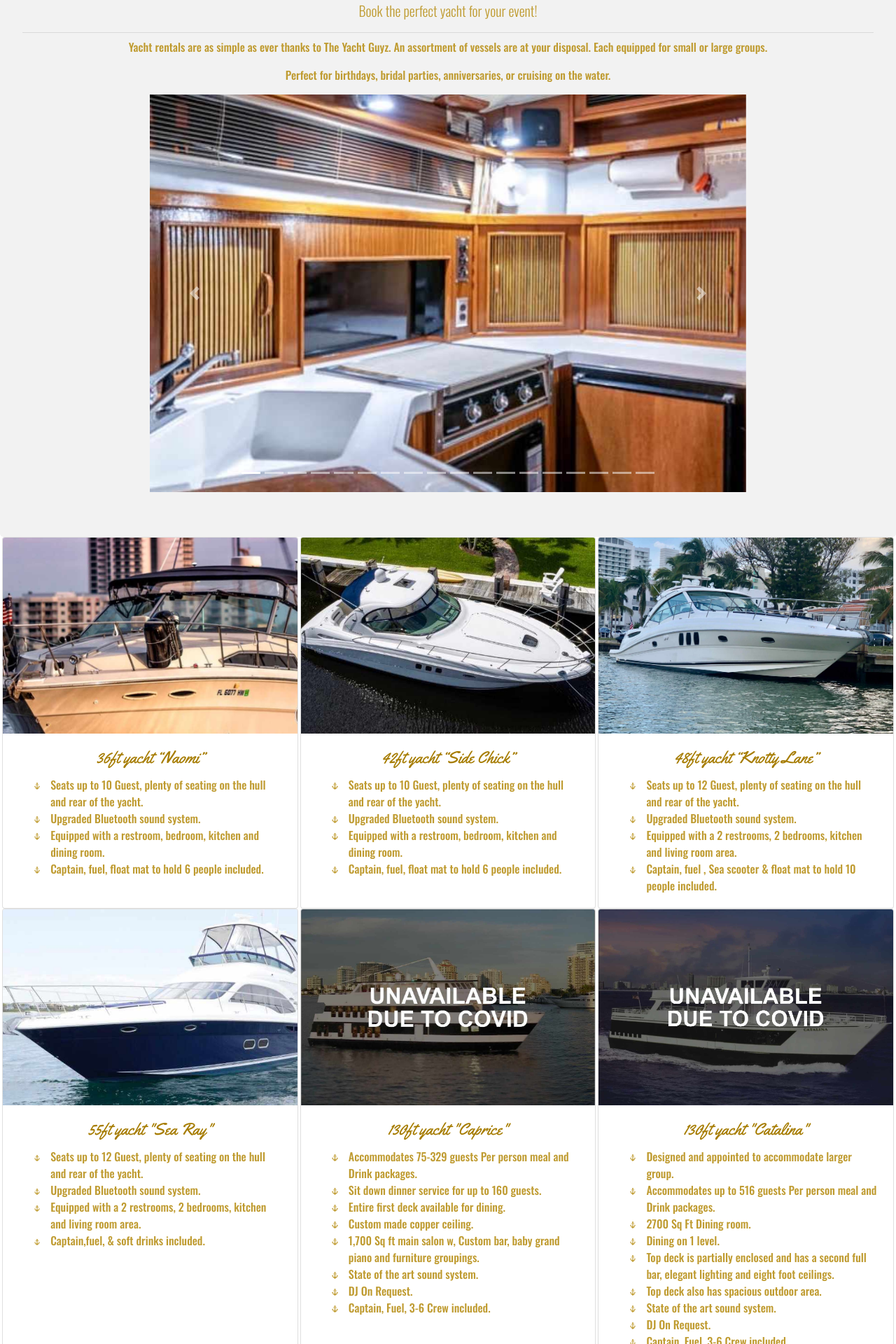
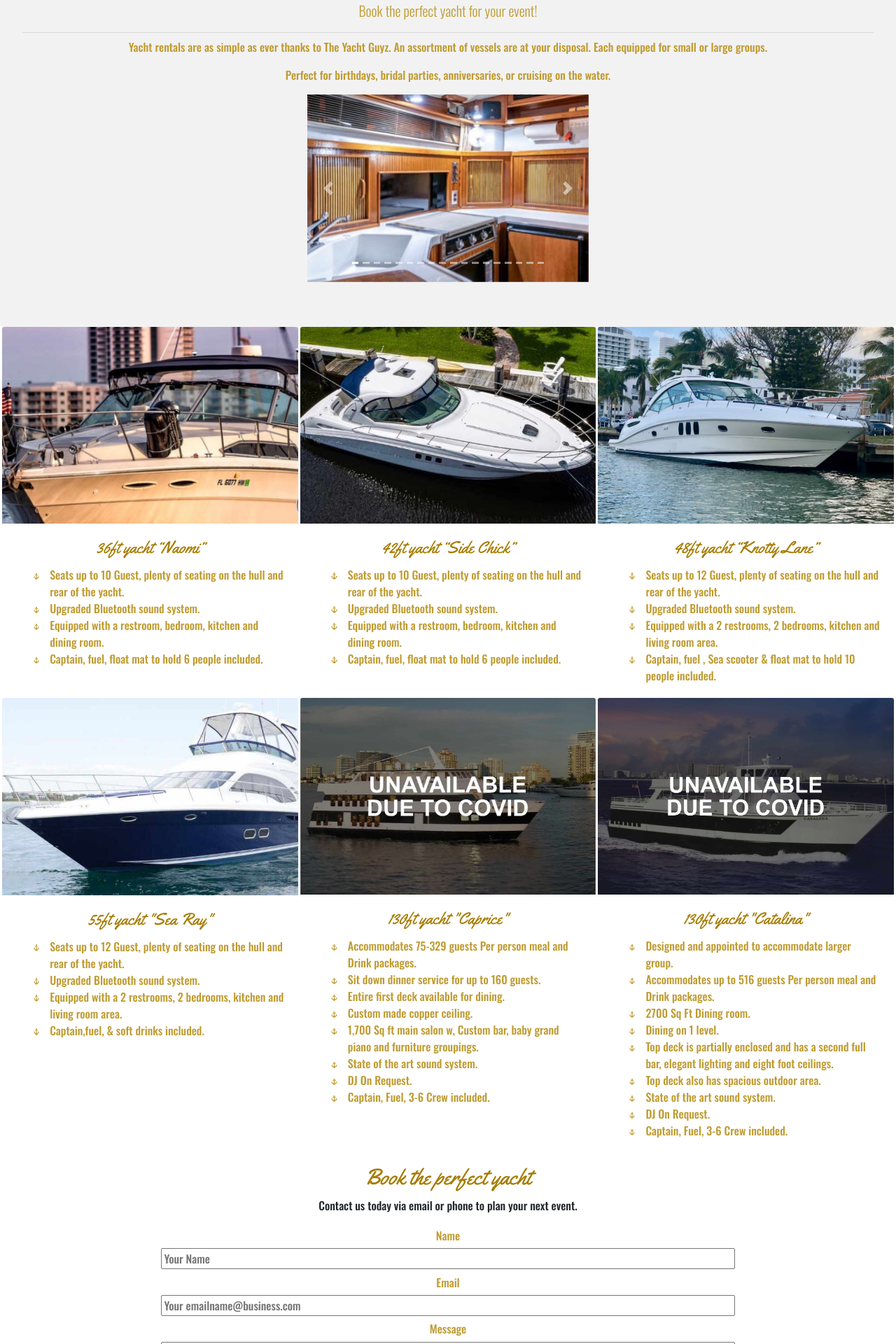
Before and after one commit to elijahoneal/yachtguyz, a React (Create React App) app: page / in a window 1280 px wide. Shown: the part 920-2840 px from the top of the page at 70% size. Built offline with nearby package versions, Linux system fonts and the light colour scheme.

Commit message:
Add Tablet Responsive view + 72 84 & 90ft yachts

```diff
--- a/src/App.css
+++ b/src/App.css
@@ -82,6 +82,9 @@
   color: #bf9b30;
 }
 
+.card {
+  border: none;
+}
 
 .card-title{
   color: #a67c00;
@@ -124,7 +127,7 @@
 }
 
 label, input, textarea {
-  width:100%;
+  width:80%;
   margin: 0.2rem auto;
 }
 
@@ -146,28 +149,43 @@
   padding-right:0.5rem;
 }
 
-@media only screen and (min-width: 1024px) {
+@media only screen and (min-width: 768px){
   .jumbotron{
+
     height:auto;
 
   }
 
   .carousel {
-    width:70%;
+    width:45%;
+    height:auto;
     margin:auto;
   }
+  .card {
+    width:40%;
+  }
+
   .yachts{
     display:flex;
     flex-flow: row wrap;
     justify-content: space-evenly;
   }
+}
+
+@media only screen and (min-width: 1024px) {
+
+
+  .carousel {
+    width:33%;
+  }
+
   .card{
     width:33%;
 
   }
 
-.card-text ul{
-  height: 28rem;
+  .card-text ul{
+    height: 28rem;
 
+  }
 }
-}
--- a/src/App.js
+++ b/src/App.js
@@ -11,7 +11,7 @@
 function App() {
   gsap.from('.App-header', {duration: 2, opacity: 0 });
 
-const fadeIn = (e) => {
+const fadeIn = () => {
   gsap.from('.jumbotron', {duration: 2, opacity: 0 });
 
 }
```
Also changed, not shown: 1 other file (tests, documents, lock files or other folders).
